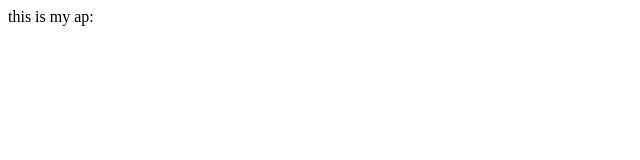
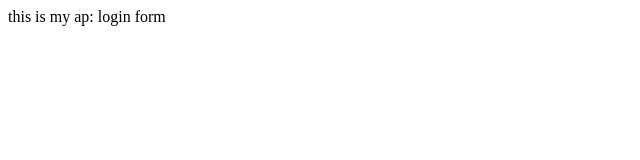
Before and after one commit to qooje14/sampleApp, a plain HTML site: page index.html in a window 1280 px wide. Shown: the full height of the page, 0-640 px from the left. Drawn offline with Linux system fonts and the light colour scheme.

Commit message:
login form

```diff
--- /dev/null
+++ b/dir1/app1.js
@@ -0,0 +1 @@
+console.log("hahaahahah");
--- a/index.html
+++ b/index.html
@@ -8,5 +8,6 @@
 </head>
 <body>
     this is my ap:
+    login form
 </body>
 </html>
```
Also changed, not shown: login.html (added, +1 -0 lines), log.txt (added).
